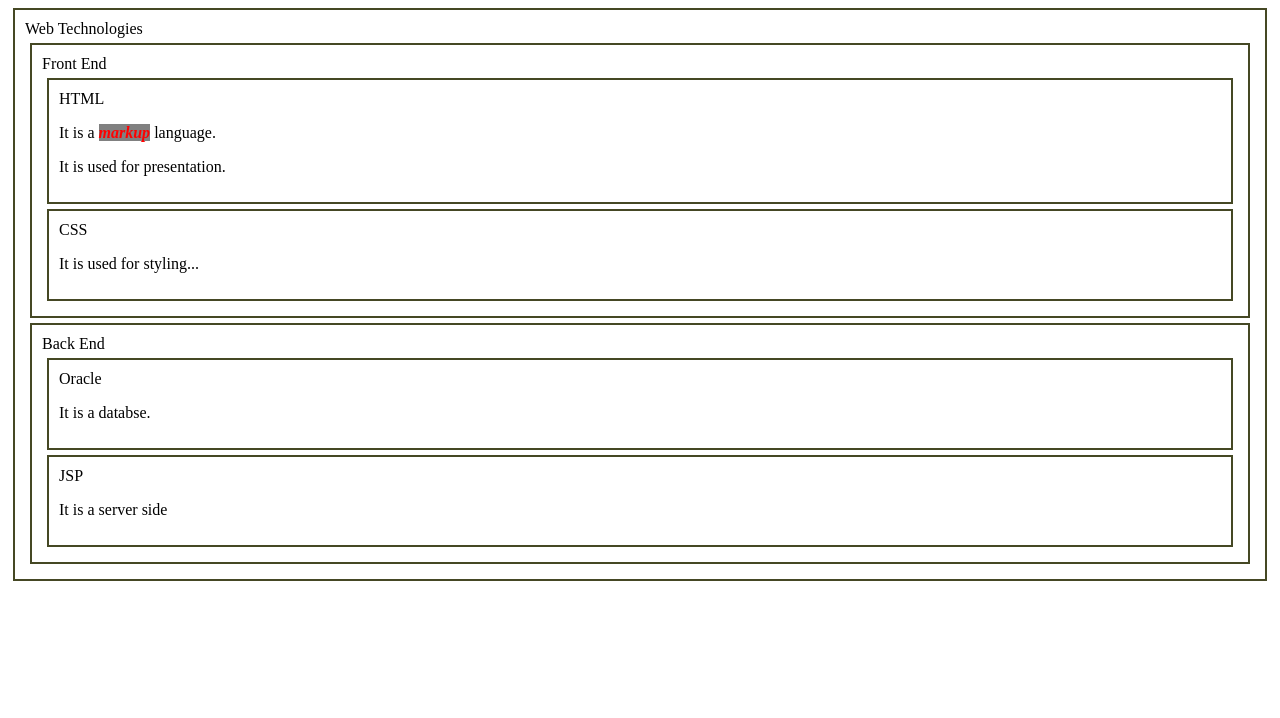
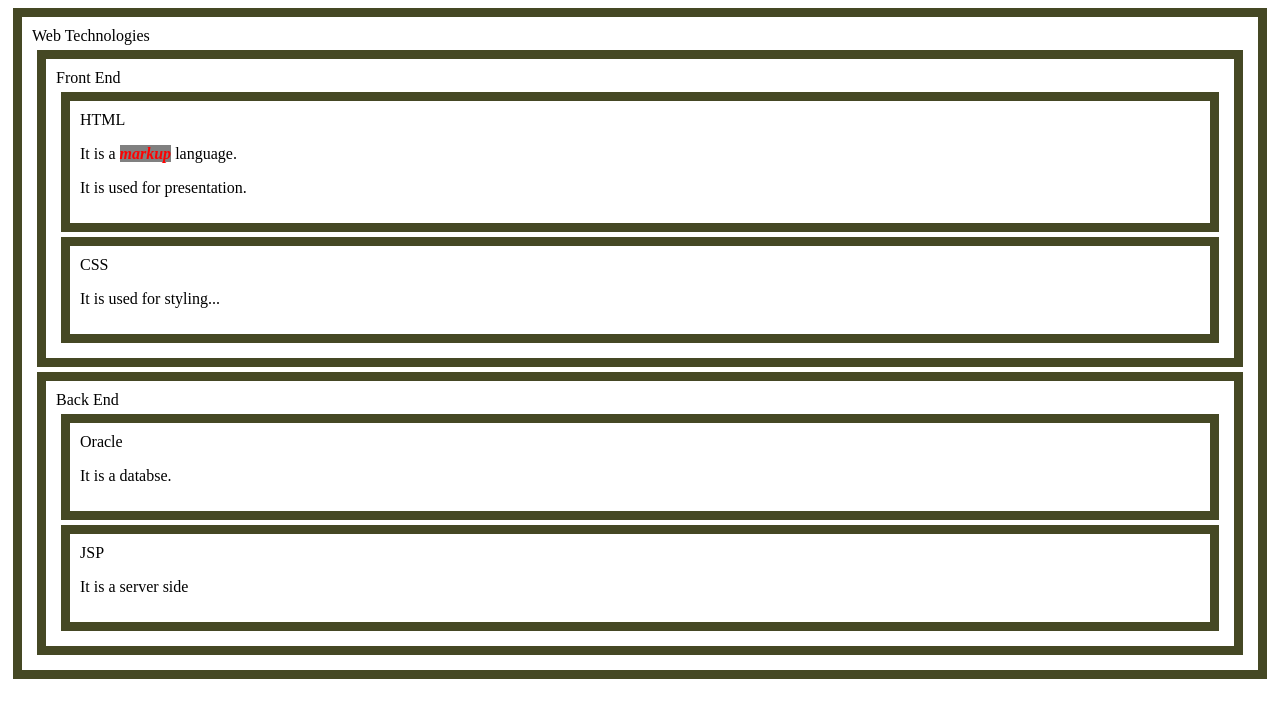
Before and after one commit to ArabindakumarNayak/EMS_FRONTEND, a website: page public/home.html in a window 1280 px wide. Drawn offline with Linux system fonts and the light colour scheme.

Commit message:
Arabinda (#4)
* 10

* 14-01-2025

* 14

* 14-2025

* 2025

```diff
--- a/public/home.html
+++ b/public/home.html
@@ -6,8 +6,11 @@
     <title>Home</title>
     <style>
         div{
-            border: 2px solid rgb(69, 72, 36);
+            /* border: 2px solid rgb(69, 72, 36); */
+            border: 9px solid rgb(69, 72, 36);
+
             margin: 5px;
+            padding: 30px;
             padding: 10px;
             padding: 10px;
             padding: 10px;
```
